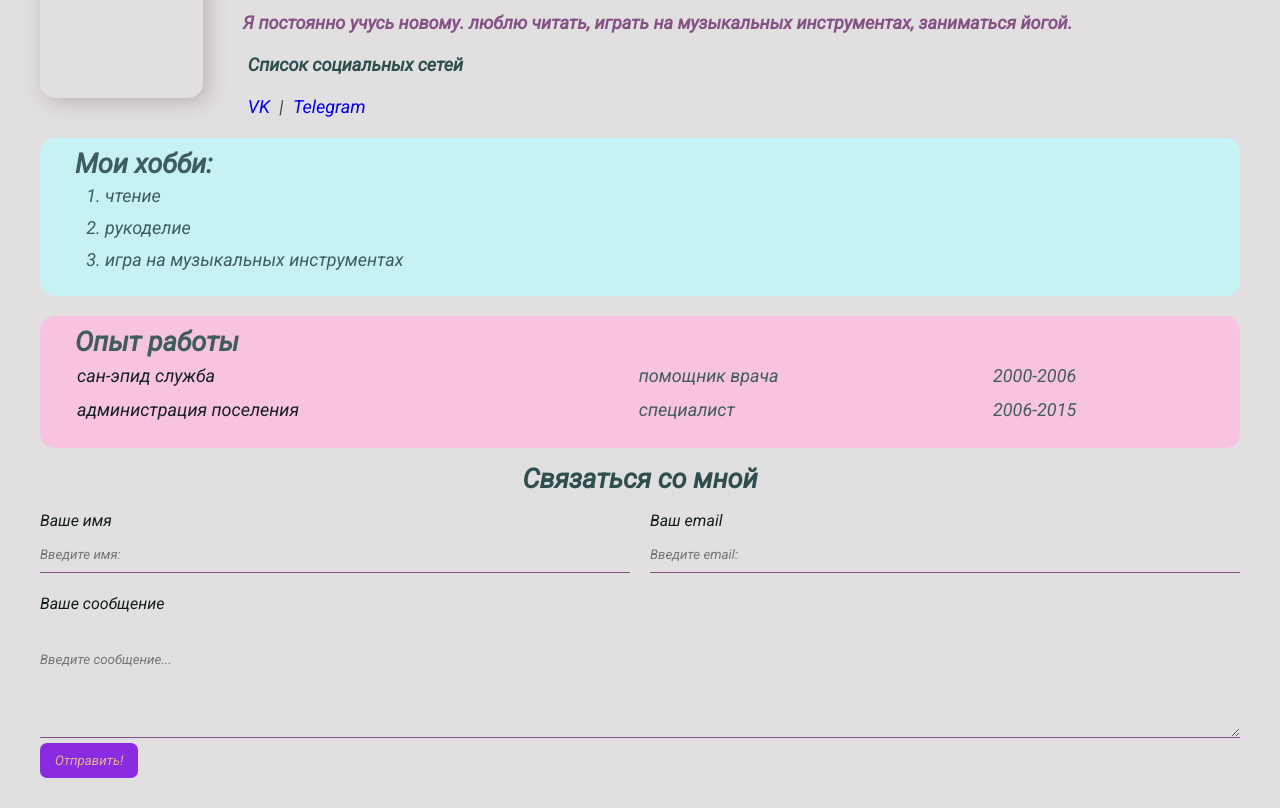
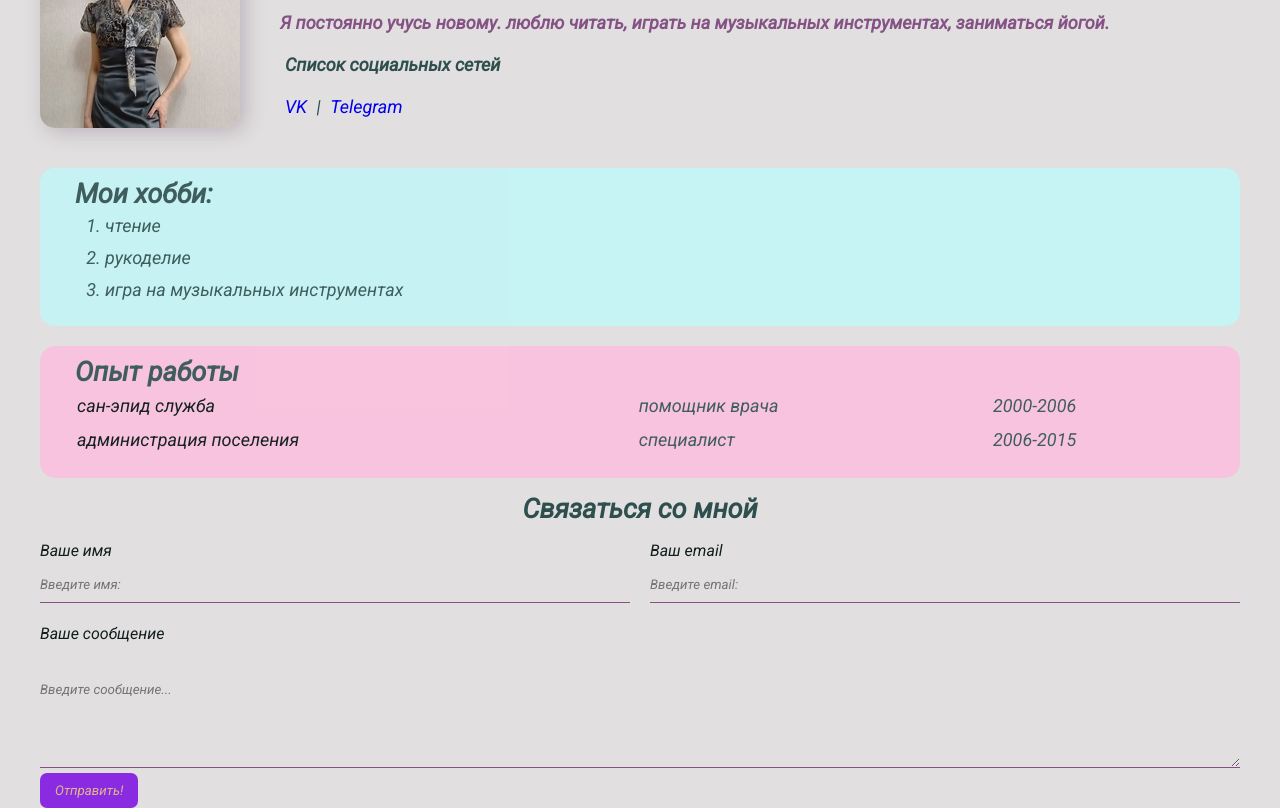
Before and after one commit to OlgaKislisyna/resume, a plain HTML site: page index.html in a window 1280 px wide. Shown: the part 102-910 px from the top of the page. Before the commit the page ends 880 px from the top, so only its background shows below. Drawn offline with Linux system fonts and the light colour scheme; the site is published under a folder, as on GitHub Pages, so addresses that start at the root find nothing.

Commit message:
add styles

```diff
--- a/index.html
+++ b/index.html
@@ -8,12 +8,12 @@
     <meta name="description" content="Это сайт-резюме Ольги Кислицыной">
     <title>resume Ольги</title>
     <link rel="stylesheet" href="styles.css">
-    <link rel="stylesheet" href="font_1.css">
+
 </head>
 <body>
     <div class="container">
 <div class="info">
-    <img src="/images/foto_my.jpg" alt="Ольга Кислицына" class="fotomy">
+    <img src="img/foto_my.jpg" alt="Ольга Кислицына" class="fotomy">
 <div class="info-text">
     <h1>Ольга Кислицына</h1>
       <p>Медработник. Муниципальный служащий. <strong> Сейчас -студент онлайн курсов по фронтенд разработке</strong>.</p>
```
Also changed, not shown: img/foto_my.jpg (added).
